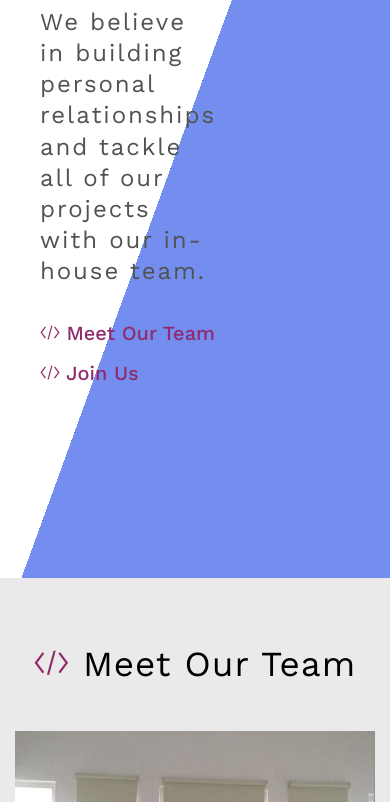
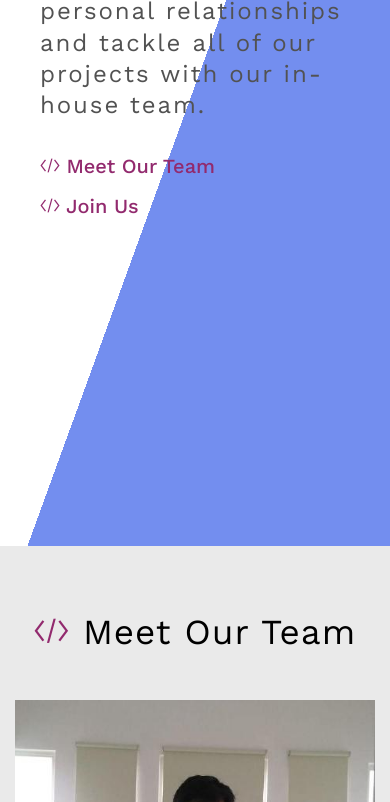
Before and after one commit to De-Synq/de-synq, a plain HTML site: page team/index.html in a window 390 px wide. Shown: the part 298-1100 px from the top of the page. Drawn offline with nearby package versions, Linux system fonts and the light colour scheme.

Commit message:
fix: fixing responsive team

```diff
--- a/team/index.html
+++ b/team/index.html
@@ -52,7 +52,7 @@
             <a href="#join-us"><i class="las la-code"></i> Join Us</a>
           </div>
         </article>
-        <div>
+        <div class="intro-services-image">
           <img
             src="/assets/images/team-background.svg"
             alt="background image"
```
